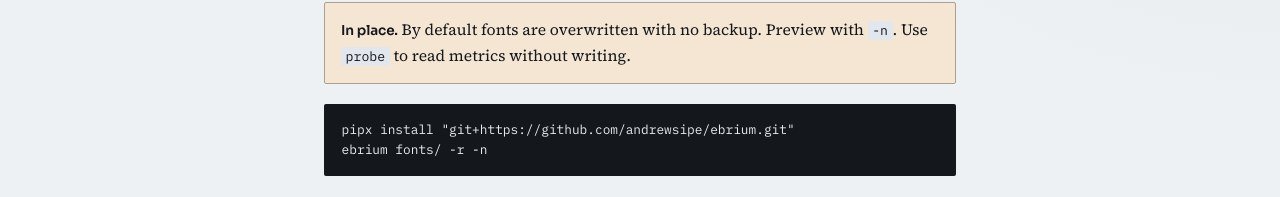
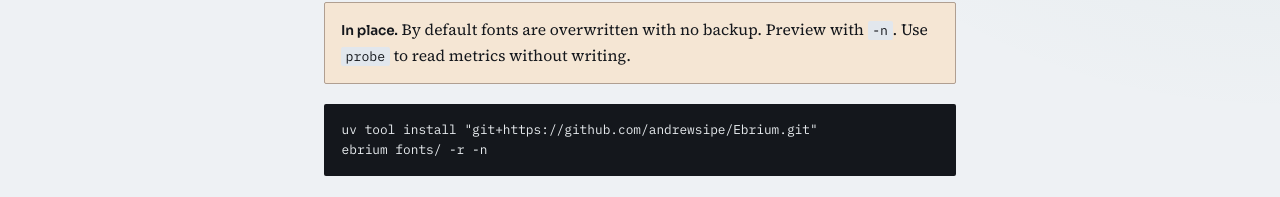
Before and after one commit to andrewsipe/Ebrium, a plain HTML site: page docs/index.html in a window 1280 px wide. Shown: the part 336-533 px from the top of the page. Drawn offline with Linux system fonts and the light colour scheme.

Commit message:
Docs: install and update with uv, not pipx
Co-Authored-By: Claude Sonnet 5.5 <noreply@anthropic.com>

```diff
--- a/docs/index.html
+++ b/docs/index.html
@@ -37,7 +37,7 @@
       <strong>In place.</strong> By default fonts are overwritten with no backup. Preview with <code>-n</code>. Use <code>probe</code> to read metrics without writing.
     </div>
 
-    <pre><code>pipx install "git+https://github.com/andrewsipe/ebrium.git"
+    <pre><code>uv tool install "git+https://github.com/andrewsipe/Ebrium.git"
 ebrium fonts/ -r -n</code></pre>
 
     <p>One command groups by family name.</p>
```
Also changed, not shown: 2 other files.
